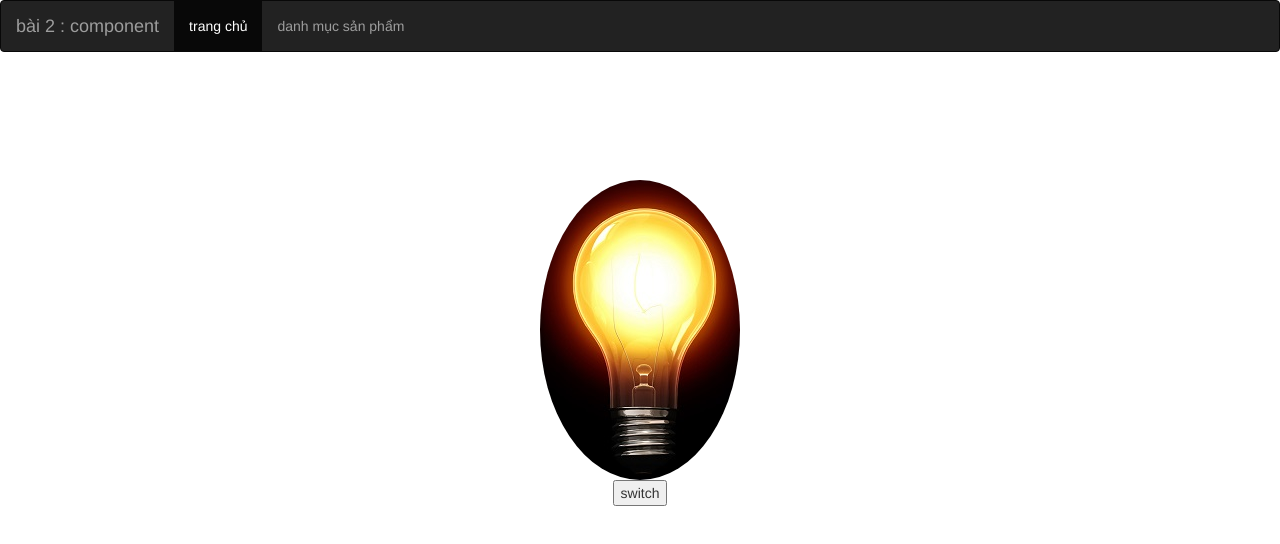
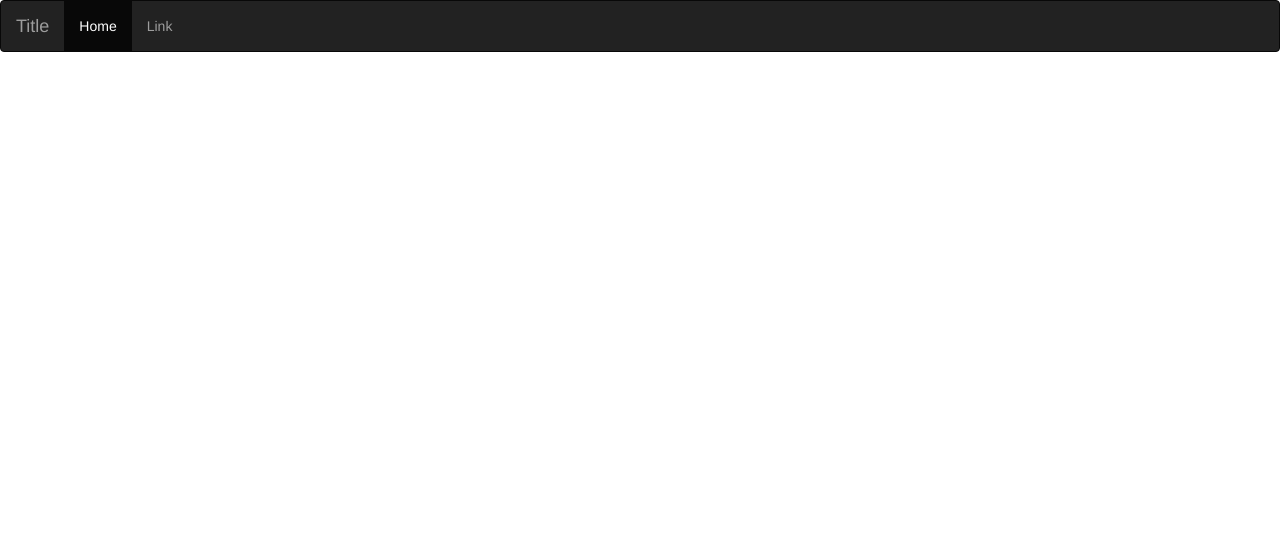
Before and after one commit to trantoan11011996/Toan, a React (Create React App) app: page / in a window 1280 px wide. Shown: the top 544 px of the page. Built offline with nearby package versions, Linux system fonts and the light colour scheme.

Commit message:
reactjs-lesson

```diff
--- a/public/index.html
+++ b/public/index.html
@@ -15,19 +15,6 @@
 
 <body>
   <noscript>You need to enable JavaScript to run this app.</noscript>
-
-  <nav class="navbar navbar-inverse">
-    <a class="navbar-brand" href="#">bài 2 : component</a>
-    <ul class="nav navbar-nav">
-      <li class="active">
-        <a href="#">trang chủ</a>
-      </li>
-      <li>
-        <a href="#">danh mục sản phẩm</a>
-      </li>
-    </ul>
-  </nav>
-
   <div id="root"></div>
 </body>
 
--- a/src/App.css
+++ b/src/App.css
@@ -1,4 +1,4 @@
-.App {
+/* .App {
   text-align: center;
 }
 
@@ -35,4 +35,4 @@
   to {
     transform: rotate(360deg);
   }
-}
+} */
--- a/src/App.js
+++ b/src/App.js
@@ -1,11 +1,25 @@
-import logo from './logo.svg';
+
 import './App.css';
-import { Lightbulb } from './components/Lightbulb'
+import React, {Component} from 'react'
 
-function App() {
-  return (
-    <Lightbulb/>
-  );
+
+class App extends Component {
+  render(){
+    return (
+
+      <nav class="navbar navbar-inverse">
+        <a class="navbar-brand" href="#">Title</a>
+        <ul class="nav navbar-nav">
+          <li class="active">
+            <a href="#">Home</a>
+          </li>
+          <li>
+            <a href="#">Link</a>
+          </li>
+        </ul>
+      </nav>
+
+    )
+  }
 }
-
-export default App;
+export default App
```
Also changed, not shown: src/components3/reactjs-lesson.js (added), 1 other file (tests, documents, lock files or other folders).
